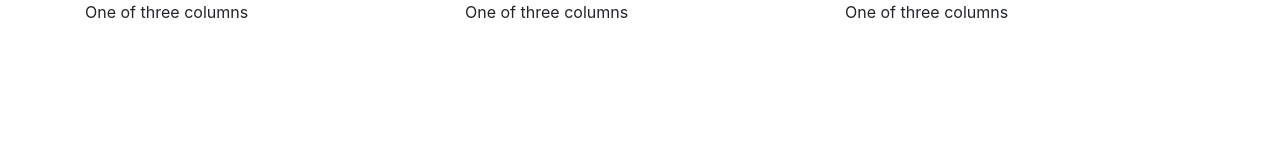
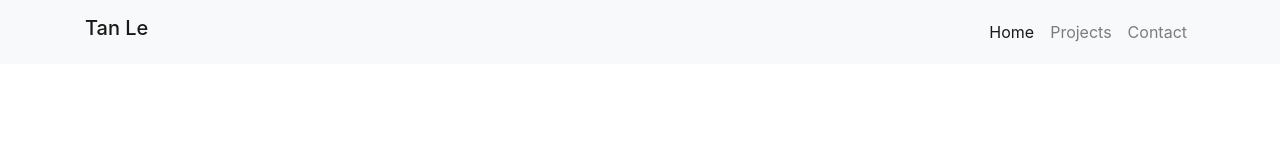
Before and after one commit to haitanle/haitanle.github.io, a plain HTML site: page index.html in a window 1280 px wide. Drawn offline with nearby package versions, Linux system fonts and the light colour scheme.

Commit message:
add navbar

```diff
--- a/index.html
+++ b/index.html
@@ -8,28 +8,39 @@
     <!-- Bootstrap CSS -->
     <link rel="stylesheet" href="https://stackpath.bootstrapcdn.com/bootstrap/4.3.1/css/bootstrap.min.css" integrity="sha384-ggOyR0iXCbMQv3Xipma34MD+dH/1fQ784/j6cY/iJTQUOhcWr7x9JvoRxT2MZw1T" crossorigin="anonymous">
 
-    <title>Hello, world!</title>
+    <title>Tan Le's Webpage</title>
   </head>
+<body>
 
-  <body>
-    <div class="container">
-  <div class="row">
-    <div class="col-sm">
-      One of three columns
-    </div>
-    <div class="col-sm">
-      One of three columns
-    </div>
-    <div class="col-sm">
-      One of three columns
-    </div>
+  <nav class="navbar navbar-expand-lg navbar-light bg-light">
+  <div class="container">
+  <h1 class="navbar-brand" href="#">Tan Le</h1>
+  <button class="navbar-toggler" type="button" data-toggle="collapse" data-target="#navbarNav" aria-controls="navbarNav" aria-expanded="false" aria-label="Toggle navigation">
+    <span class="navbar-toggler-icon"></span>
+  </button>
+  <div class="collapse justify-content-end navbar-collapse" id="navbarNav">
+    <ul class="navbar-nav">
+      <li class="nav-item active">
+        <a class="nav-link" href="#">Home <span class="sr-only">(current)</span></a>
+      </li>
+      <li class="nav-item">
+        <a class="nav-link" href="#">Projects</a>
+      </li>
+      <li class="nav-item">
+        <a class="nav-link" href="#">Contact</a>
+      </li>
+    </ul>
   </div>
 </div>
+</nav>
+
 
     <!-- Optional JavaScript -->
     <!-- jQuery first, then Popper.js, then Bootstrap JS -->
     <script src="https://code.jquery.com/jquery-3.3.1.slim.min.js" integrity="sha384-q8i/X+965DzO0rT7abK41JStQIAqVgRVzpbzo5smXKp4YfRvH+8abtTE1Pi6jizo" crossorigin="anonymous"></script>
+
     <script src="https://cdnjs.cloudflare.com/ajax/libs/popper.js/1.14.7/umd/popper.min.js" integrity="sha384-UO2eT0CpHqdSJQ6hJty5KVphtPhzWj9WO1clHTMGa3JDZwrnQq4sF86dIHNDz0W1" crossorigin="anonymous"></script>
+
     <script src="https://stackpath.bootstrapcdn.com/bootstrap/4.3.1/js/bootstrap.min.js" integrity="sha384-JjSmVgyd0p3pXB1rRibZUAYoIIy6OrQ6VrjIEaFf/nJGzIxFDsf4x0xIM+B07jRM" crossorigin="anonymous"></script>
   </body>
 </html>
```
